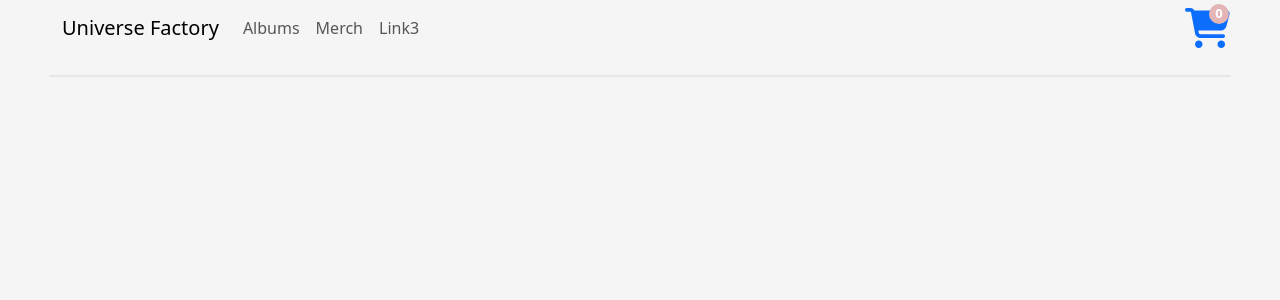
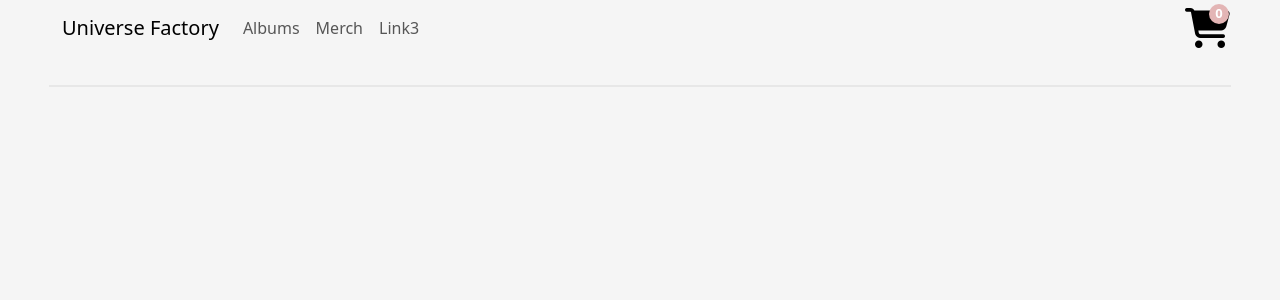
Before and after one commit to PatricioRodriguez080/Proyecto-Final-React-JS, a React (Vite) app in the folder mi-app-react/: page /carrito in a window 1280 px wide. Shown: the top 300 px of the page. Built offline with nearby package versions, Linux system fonts and the light colour scheme.

Commit message:
Cambio de color a logo carrito navbar

```diff
--- a/mi-app-react/src/components/CarritoContainer/Carrito.css
+++ b/mi-app-react/src/components/CarritoContainer/Carrito.css
@@ -3,6 +3,14 @@
     margin: 20px 50px;
     border-radius: 25px;
     box-shadow: rgba(0, 0, 0, 0.16) 0px 10px 36px 0px, rgba(0, 0, 0, 0.06) 0px 0px 0px 1px;
+}
+
+.row-carrito-container {
+    margin: 30px;
+}
+
+.col-carrito {
+    margin-top: 30px;
 }
 
 .card-carrito {
--- a/mi-app-react/src/components/CarritoContainer/ItemCarrito.jsx
+++ b/mi-app-react/src/components/CarritoContainer/ItemCarrito.jsx
@@ -2,7 +2,7 @@ import React from 'react'
 
 const ItemCarrito = ({ nombre, imagen, cantidad, precioTotal }) => {
     return (
-        <div className="col-lg-6 col-md-12">
+        <div className="col-lg-6 col-md-12 col-carrito">
             <div className="card card-carrito mb-3">
                 <div className="row g-0">
                     <div className="col-md-4">
--- a/mi-app-react/src/components/Navbar/CartWidget.jsx
+++ b/mi-app-react/src/components/Navbar/CartWidget.jsx
@@ -3,7 +3,7 @@ import { Link } from 'react-router-dom'
 
 export const CartWidget = () => {
   return (
-    <Link to="/carrito">
+    <Link to="/carrito" className='text-black'>
         <i className="fa-solid fa-cart-shopping"></i>
         <strong className='contador-elementos-carrito'>0</strong>
     </Link>
```
